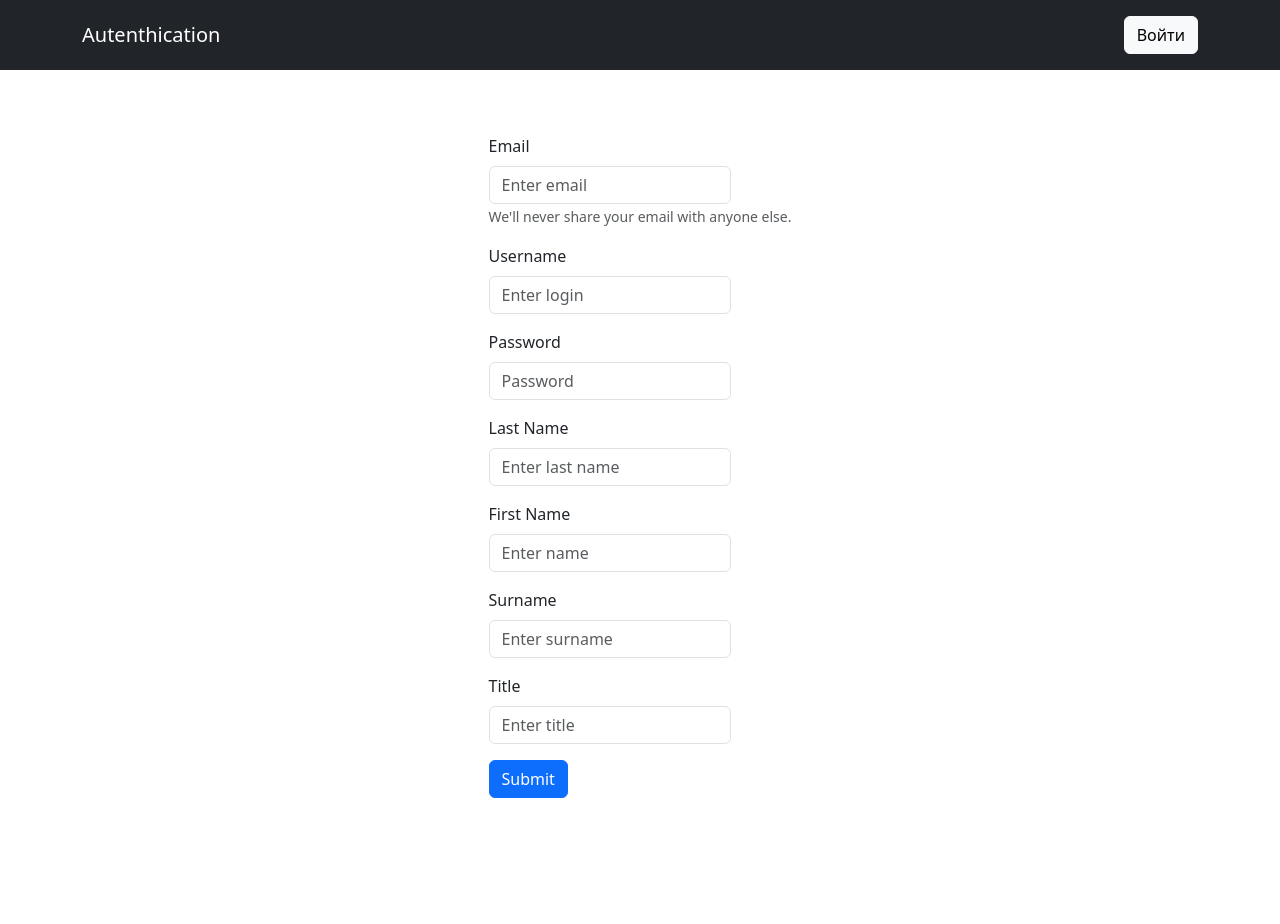
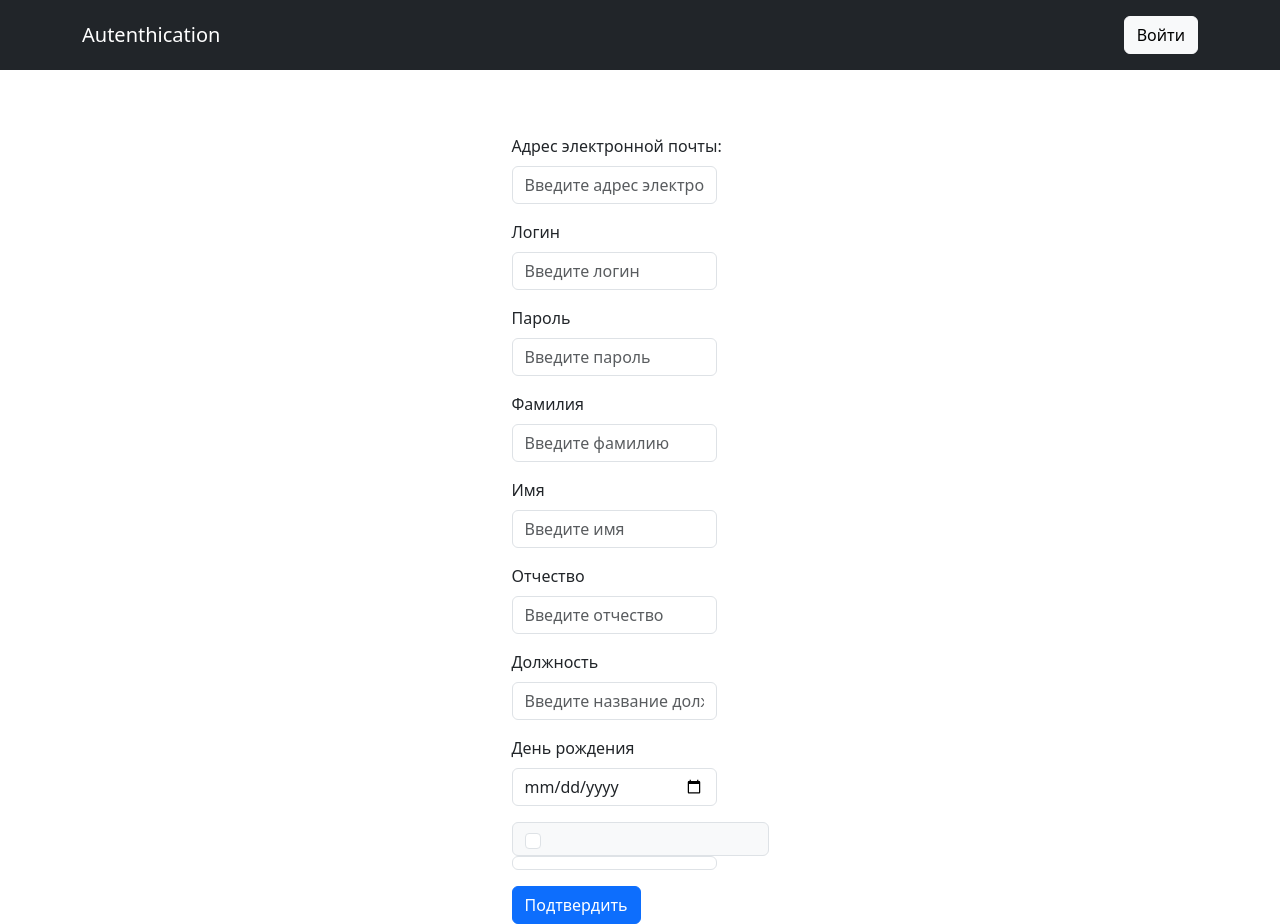
Before and after one commit to podobanik/NTKM_Front, a React (Create React App) app: page / in a window 1280 px wide. Both pictures are taken after a click on the button "Registration". Before the commit the page ends 800 px from the top, so only its background shows below. Built offline with nearby package versions, Linux system fonts and the light colour scheme; no server answers.

Commit message:
изменено:      package-lock.json 	изменено:      package.json 	изменено:      src/App.js

```diff
--- a/package.json
+++ b/package.json
@@ -6,7 +6,10 @@
     "@testing-library/jest-dom": "^5.17.0",
     "@testing-library/react": "^13.4.0",
     "@testing-library/user-event": "^13.5.0",
+    "axios": "^1.7.4",
+    "bootstrap": "^5.3.3",
     "react": "^18.3.1",
+    "react-bootstrap": "^2.10.4",
     "react-dom": "^18.3.1",
     "react-router-dom": "^6.26.1",
     "react-scripts": "5.0.1",
--- a/src/App.js
+++ b/src/App.js
@@ -6,6 +6,7 @@ import Container from 'react-bootstrap/Container';
 import Navbar from 'react-bootstrap/Navbar';
 import Button from 'react-bootstrap/Button';
 import Form from 'react-bootstrap/Form';
+import InputGroup from 'react-bootstrap/InputGroup';
 
 
 axios.defaults.xsrfCookieName = 'csrftoken';
@@ -29,6 +30,12 @@ function App() {
   const [last_name, setLastName] = useState('');
   const [second_name, setSecondName] = useState('');
   const [title, setTitle] = useState('');
+  const [birthday, setBirthday] = useState(Date.now());
+  //const [phone, setPhone] = useState(0);
+  //const [is_active, setIsActive] = useState(false);
+  const [is_superuser, setIsSuperUser] = useState(false);
+  //const [is_staff, setIsStaff] = useState(false);
+  //const [sector, setSector] = useState(null);
 
   useEffect(() => {
     client.get("/user/")
@@ -142,38 +149,43 @@ function App() {
         <div className="center">
           <Form onSubmit={e => submitRegistration(e)}>
             <Form.Group className="mb-3" controlId="formBasicEmail">
-              <Form.Label>Email</Form.Label>
-              <Form.Control type="email" placeholder="Enter email" value={email} onChange={e => setEmail(e.target.value)} />
-              <Form.Text className="text-muted">
-                We'll never share your email with anyone else.
-              </Form.Text>
+              <Form.Label>Адрес электронной почты:</Form.Label>
+              <Form.Control type="email" placeholder="Введите адрес электронной почты" value={email} onChange={e => setEmail(e.target.value)} />
             </Form.Group>
             <Form.Group className="mb-3" controlId="formBasicUsername">
-              <Form.Label>Username</Form.Label>
-              <Form.Control type="text" placeholder="Enter login" value={username} onChange={e => setUsername(e.target.value)} />
+              <Form.Label>Логин</Form.Label>
+              <Form.Control type="text" placeholder="Введите логин" value={username} onChange={e => setUsername(e.target.value)} />
             </Form.Group>
             <Form.Group className="mb-3" controlId="formBasicPassword">
-              <Form.Label>Password</Form.Label>
-              <Form.Control type="password" placeholder="Password" value={password} onChange={e => setPassword(e.target.value)} />
+              <Form.Label>Пароль</Form.Label>
+              <Form.Control type="password" placeholder="Введите пароль" value={password} onChange={e => setPassword(e.target.value)} />
             </Form.Group>
             <Form.Group className="mb-3" controlId="formBasicLastName">
-              <Form.Label>Last Name</Form.Label>
-              <Form.Control type="text" placeholder="Enter last name" value={last_name} onChange={e => setLastName(e.target.value)} />
+              <Form.Label>Фамилия</Form.Label>
+              <Form.Control type="text" placeholder="Введите фамилию" value={last_name} onChange={e => setLastName(e.target.value)} />
             </Form.Group>
             <Form.Group className="mb-3" controlId="formBasicFirstName">
-              <Form.Label>First Name</Form.Label>
-              <Form.Control type="text" placeholder="Enter name" value={first_name} onChange={e => setFirstName(e.target.value)} />
+              <Form.Label>Имя</Form.Label>
+              <Form.Control type="text" placeholder="Введите имя" value={first_name} onChange={e => setFirstName(e.target.value)} />
             </Form.Group>
             <Form.Group className="mb-3" controlId="formBasicSecondName">
-              <Form.Label>Surname</Form.Label>
-              <Form.Control type="text" placeholder="Enter surname" value={second_name} onChange={e => setSecondName(e.target.value)} />
+              <Form.Label>Отчество</Form.Label>
+              <Form.Control type="text" placeholder="Введите отчество" value={second_name} onChange={e => setSecondName(e.target.value)} />
             </Form.Group>
             <Form.Group className="mb-3" controlId="formBasicTitle">
-              <Form.Label>Title</Form.Label>
-              <Form.Control type="text" placeholder="Enter title" value={title} onChange={e => setTitle(e.target.value)} />
+              <Form.Label>Должность</Form.Label>
+              <Form.Control type="text" placeholder="Введите название должности" value={title} onChange={e => setTitle(e.target.value)} />
+            </Form.Group>
+            <Form.Group className="mb-3" controlId="formBasicBirthday">
+              <Form.Label>День рождения</Form.Label>
+              <Form.Control type="date" placeholder="День рождения" value={birthday} onChange={e => setBirthday(e.target.value)} />
+            </Form.Group>
+            <Form.Group className="mb-3" controlId="formBasicIsSuperUser">
+              <InputGroup.Checkbox aria-label="Radio button for following text input" />
+              <Form.Control aria-label="Да" type="checkbox" value={is_superuser} onChange={e => setIsSuperUser(e.target.value)} />
             </Form.Group>
             <Button variant="primary" type="submit">
-              Submit
+              Подтвердить
             </Button>
           </Form>
         </div>
@@ -181,18 +193,18 @@ function App() {
         <div className="center">
           <Form onSubmit={e => submitLogin(e)}>
             <Form.Group className="mb-3" controlId="formBasicEmail">
-              <Form.Label>Email</Form.Label>
-              <Form.Control type="email" placeholder="Enter email" value={email} onChange={e => setEmail(e.target.value)} />
+              <Form.Label>Адрес электронной почты</Form.Label>
+              <Form.Control type="email" placeholder="Введите адрес электронной почты" value={email} onChange={e => setEmail(e.target.value)} />
               <Form.Text className="text-muted">
                 We'll never share your email with anyone else.
               </Form.Text>
             </Form.Group>
             <Form.Group className="mb-3" controlId="formBasicPassword">
-              <Form.Label>Password</Form.Label>
-              <Form.Control type="password" placeholder="Password" value={password} onChange={e => setPassword(e.target.value)} />
+              <Form.Label>Пароль</Form.Label>
+              <Form.Control type="password" placeholder="Введите пароль" value={password} onChange={e => setPassword(e.target.value)} />
             </Form.Group>
             <Button variant="primary" type="submit">
-              Submit
+              Подтвердить
             </Button>
           </Form>
         </div>
```
Also changed, not shown: 1 other file (tests, documents, lock files or other folders).
